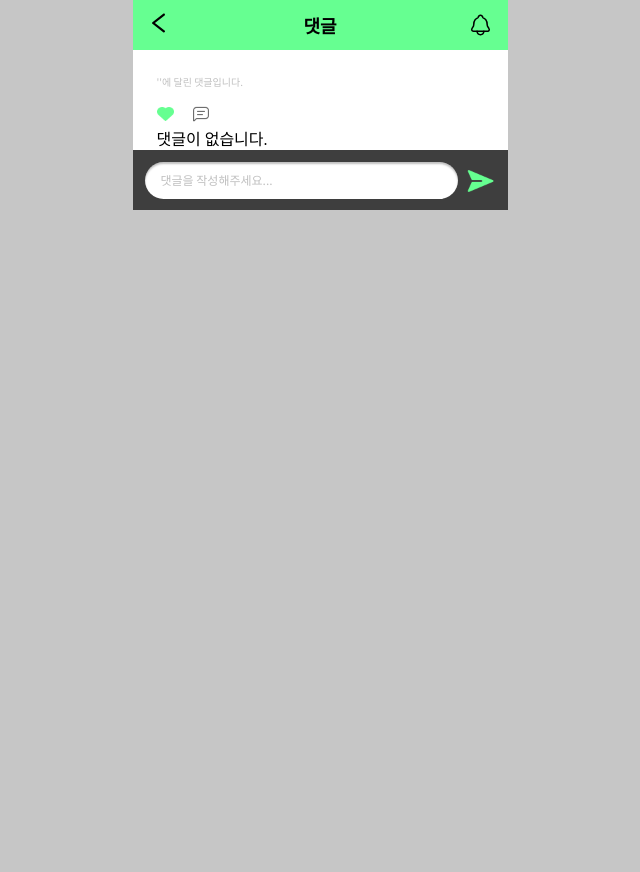
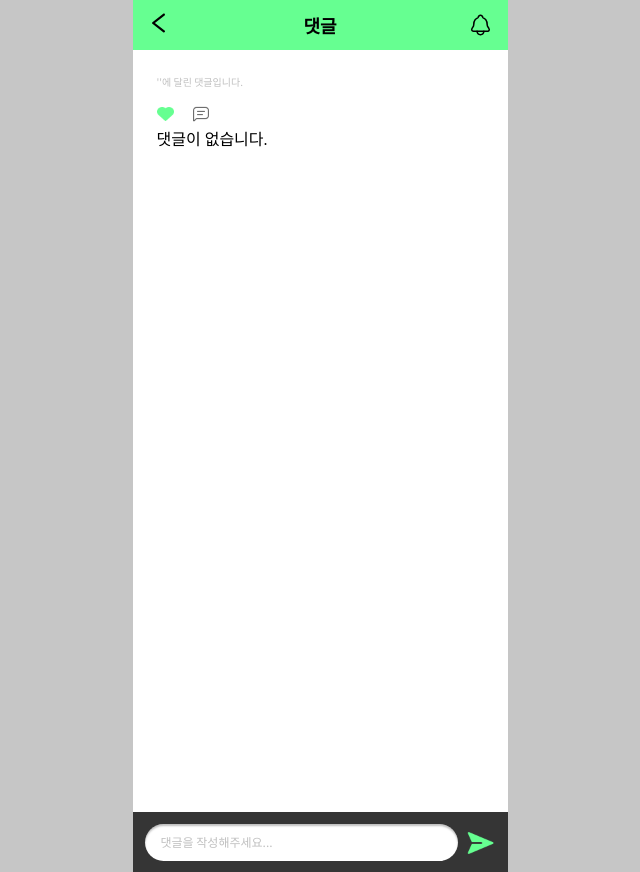
Before and after one commit to gyurili/2024-Herethon-REBORN, a Django app: template mainApp/templates/mainApp/comment.html in a window 1280 px wide. Shown: the whole page, without its empty margins (320-960 px from the left). Before the commit the page ends 210 px from the top, so only its background shows below. Run offline with Django 5.2, Linux system fonts and the light colour scheme; the template is opened without the code that fills it, so the values that code supplies are empty.

Commit message:
댓글창 배경 수정

```diff
--- a/mainApp/templates/mainApp/comment.html
+++ b/mainApp/templates/mainApp/comment.html
@@ -60,6 +60,7 @@
         />
       </svg>
     </header>
+
     <div class="bottom">
       <div class="commentTitle">'{{ post.title }}'에 달린 댓글입니다.</div>
       <div class="reaction">
@@ -105,6 +106,7 @@
       {% empty %}
       <div class="no-comments">댓글이 없습니다.</div>
       {% endfor %}
+    </div>
     <div class="write">
       <form method="POST" action="{% url 'mainApp:create_comment' post.id %}">
         {% csrf_token %}
@@ -126,6 +128,5 @@
         </div>
       </form>
     </div>
-    </div>
   </body>
 </html>
--- a/static/css/comment.css
+++ b/static/css/comment.css
@@ -25,6 +25,7 @@ header {
   display: flex;
   flex-direction: column;
   background-color: white;
+  height: 762px;
 }
 
 h2 {
@@ -81,8 +82,6 @@ p {
 }
 
 .area {
-  display: flex;
-  flex-direction: column;
   padding: 0px;
   margin: 0px 0 20px 0;
 }
@@ -146,7 +145,6 @@ p {
 }
 
 .write {
-  margin-left: -24px;
   width: 375px;
   height: 60px;
   flex-shrink: 0;
--- a/static/css/sign.css
+++ b/static/css/sign.css
@@ -162,6 +162,8 @@ input[type="submit"].btn.btn-dark.rounded-pill.col-6.mt-3 {
 
   margin-bottom: 42px;
   margin-top: 10px;
+
+  cursor: pointer;
 }
 
 .basicProfile {
```
Also changed, not shown: media/.png (added). Lines whose indentation alone changed are shown as unchanged.
